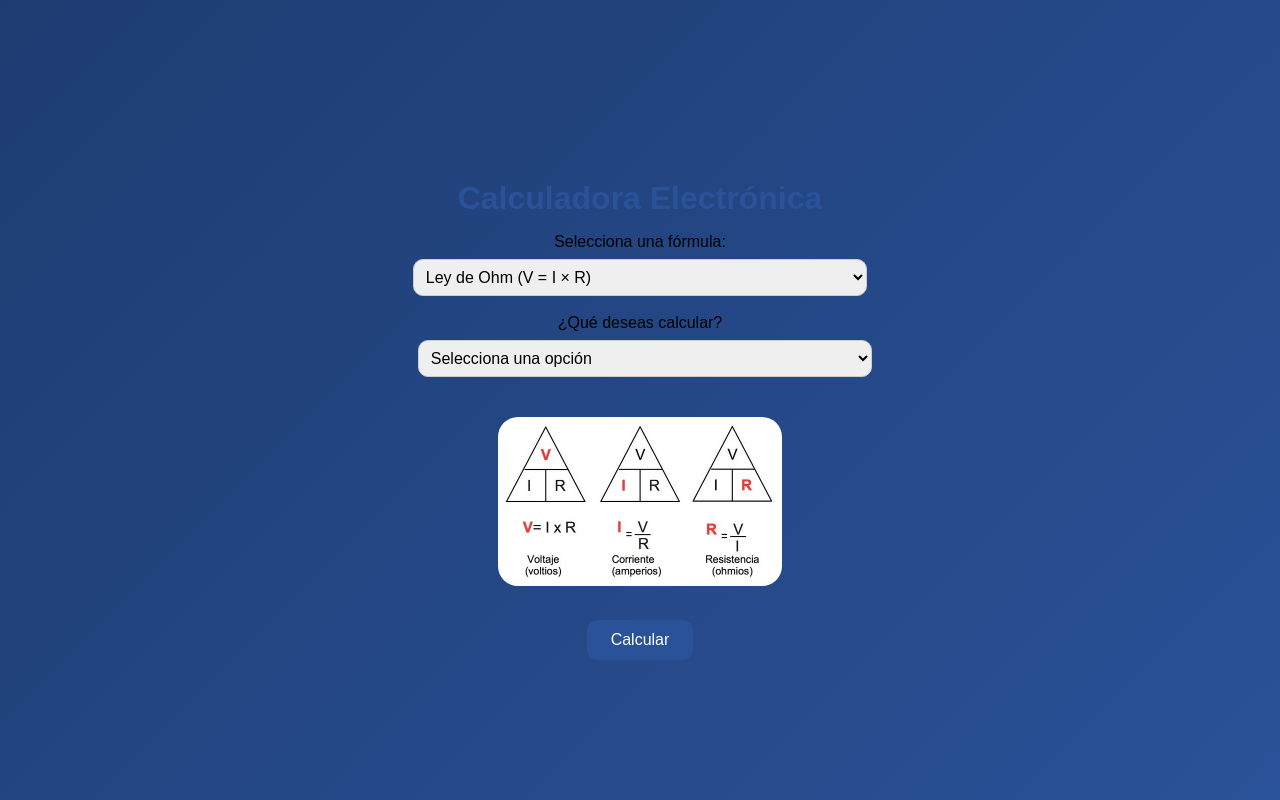
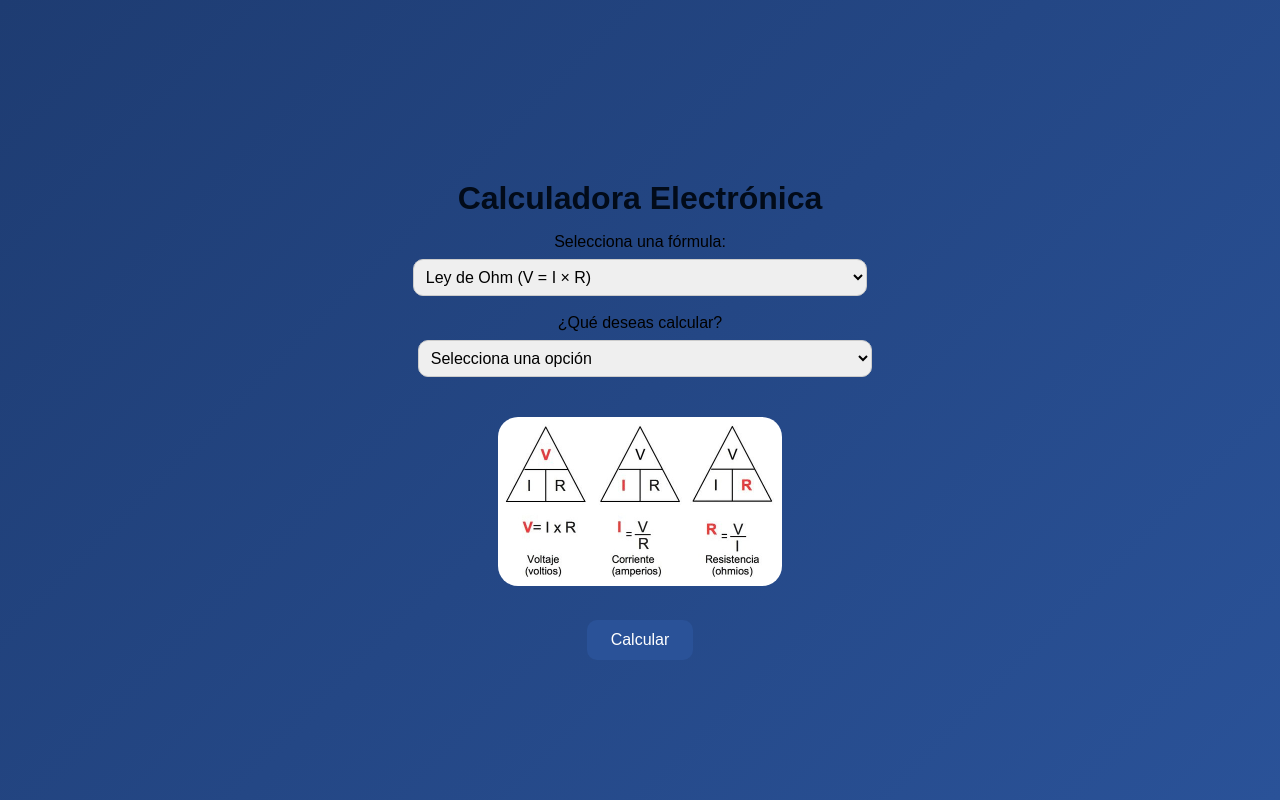
Before and after one commit to JuanLD89/calculadora-electronica-frontend-, a React (Vite) app: page / in a window 1280 px wide. Built offline with nearby package versions, Linux system fonts and the light colour scheme.

Commit message:
Actualizacion frontend-css

```diff
--- a/src/index.css
+++ b/src/index.css
@@ -20,7 +20,7 @@ body {
 }
 
 h1 {
-  color: #2a5298;
+  color: #020b19;
   margin-bottom: 1rem;
 }
 
```
